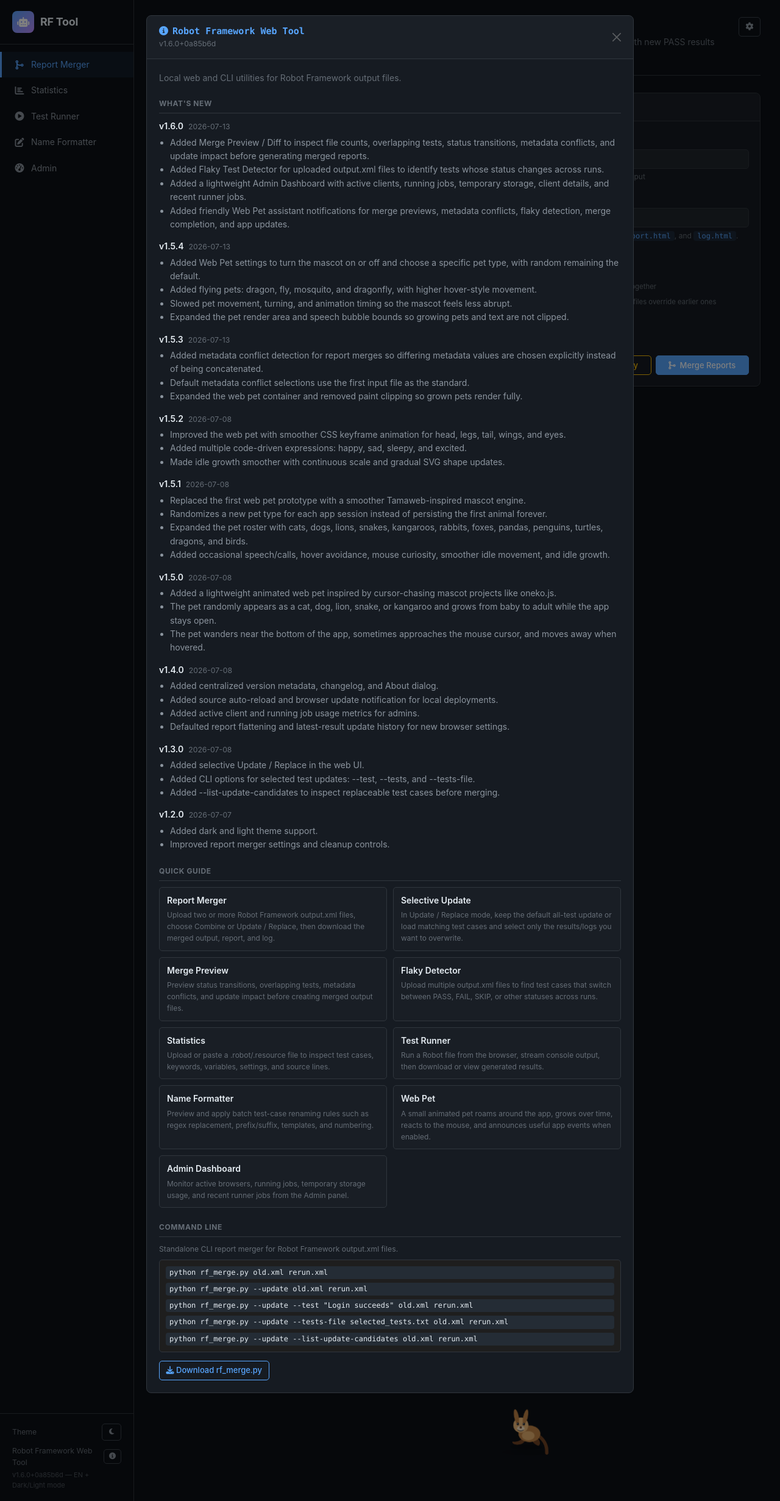
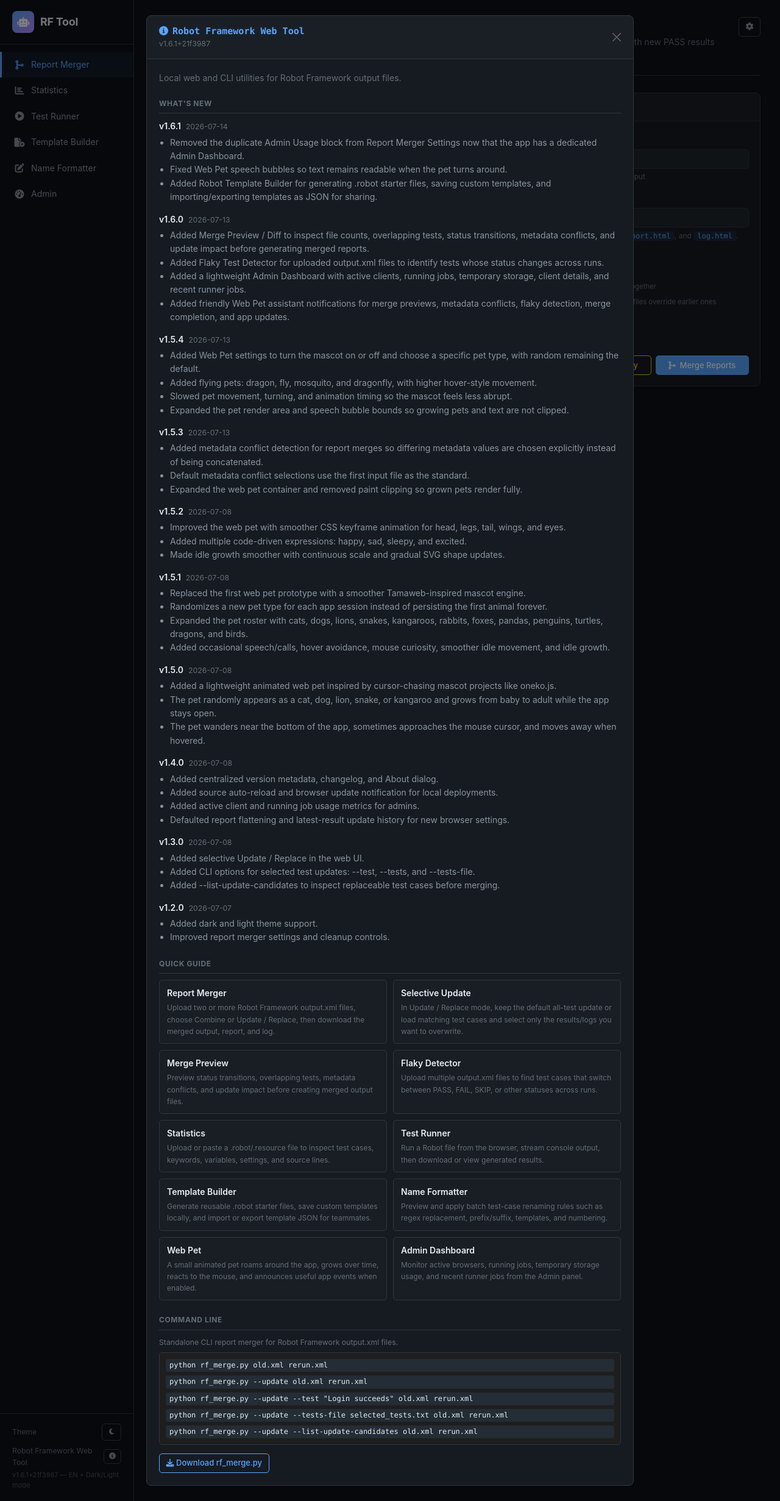
Before and after one commit to dthieu125/robotframework_file_tool, a Flask app: page / in a window 1280 px wide, after a click on "About this app". Shown: the whole page at 61% size. Run offline with Flask 3, Linux system fonts and the light colour scheme; some libraries are stand-ins or nearby versions.

Commit message:
Add robot template builder

```diff
--- a/rf_merge.py
+++ b/rf_merge.py
@@ -76,7 +76,7 @@ import xml.etree.ElementTree as _ET
 from pathlib import Path
 
 
-FALLBACK_CLI_VERSION = '1.6.0'
+FALLBACK_CLI_VERSION = '1.6.1'
 
 
 def _cli_version() -> str:
--- a/static/css/style.css
+++ b/static/css/style.css
@@ -1034,6 +1019,7 @@ body {
   --pet-scale: 0.82;
   --pet-frame: 0;
   --pet-speed: 0;
+  --pet-facing: 1;
   position: fixed;
   left: -110px;
   top: -136px;
--- a/static/js/main.js
+++ b/static/js/main.js
@@ -1,6 +1,6 @@
 /**
  * Robot Framework Web Tool – main.js
- * Single-page application logic for all 4 features.
+ * Single-page application logic for the web tool features.
  */
 
 'use strict';
@@ -204,15 +204,6 @@ document.querySelectorAll('[data-bs-toggle="tooltip"]').forEach(el => {
   }
 
   function renderUsage(data) {
-    const activeEl = document.getElementById('admin-active-clients');
-    const jobsEl = document.getElementById('admin-running-jobs');
-    const noteEl = document.getElementById('admin-usage-note');
-    if (activeEl) activeEl.textContent = data.active_clients ?? 0;
-    if (jobsEl) jobsEl.textContent = data.running_jobs ?? 0;
-    if (noteEl) {
-      noteEl.textContent = `Clients are counted from browser heartbeats within ${data.ttl_seconds || 45}s.`;
-    }
-
     const pageActiveEl = document.getElementById('admin-page-active-clients');
     const pageJobsEl = document.getElementById('admin-page-running-jobs');
     const pageStorageEl = document.getElementById('admin-page-storage-total');
@@ -1714,7 +1705,244 @@ document.querySelectorAll('[data-bs-toggle="tooltip"]').forEach(el => {
 })();
 
 /* ===================================================================
-   4. NAME FORMATTER
+   4. ROBOT TEMPLATE BUILDER
+=================================================================== */
+
+(function () {
+  const root = document.getElementById('panel-template-builder');
+  if (!root) return;
+
+  const STORAGE_KEY = 'rf-robot-file-templates';
+  const builtInTemplates = [
+    {
+      id: 'builtin-web-smoke',
+      name: 'Web smoke test',
+      suiteName: 'Web Smoke Suite',
+      libraries: 'SeleniumLibrary',
+      resources: 'resources/common.resource',
+      variables: 'BASE_URL=https://example.com\nBROWSER=chrome',
+      suiteSetup: 'Open Browser    ${BASE_URL}    ${BROWSER}',
+      suiteTeardown: 'Close All Browsers',
+      tags: 'smoke web',
+      testCases: 'Login Should Succeed\nSearch Should Return Results',
+      steps: 'Log    TODO: implement this test\nShould Be True    ${TRUE}',
+      builtIn: true,
+    },
+    {
+      id: 'builtin-api-regression',
+      name: 'API regression test',
+      suiteName: 'API Regression Suite',
+      libraries: 'RequestsLibrary\nCollections',
+      resources: '',
+      variables: 'BASE_URL=https://api.example.com\nTOKEN=replace-me',
+      suiteSetup: 'Create Session    api    ${BASE_URL}',
+      suiteTeardown: '',
+      tags: 'api regression',
+      testCases: 'Health Check Should Pass\nCreate Resource Should Succeed',
+      steps: 'Log    TODO: call API and assert response\nShould Be True    ${TRUE}',
+      builtIn: true,
+    },
+  ];
+
+  const fields = {
+    name: document.getElementById('tpl-name'),
+    suiteName: document.getElementById('tpl-suite-name'),
+    libraries: document.getElementById('tpl-libraries'),
+    resources: document.getElementById('tpl-resources'),
+    variables: document.getElementById('tpl-variables'),
+    suiteSetup: document.getElementById('tpl-suite-setup'),
+    suiteTeardown: document.getElementById('tpl-suite-teardown'),
+    tags: document.getElementById('tpl-tags'),
+    testCases: document.getElementById('tpl-test-cases'),
+    steps: document.getElementById('tpl-steps'),
+  };
+  const librarySelect = document.getElementById('tpl-library-select');
+  const importInput = document.getElementById('tpl-import-input');
+  const previewEl = document.getElementById('tpl-preview');
+
+  function lines(value) {
+    return String(value || '').split(/\r?\n/).map(line => line.trim()).filter(Boolean);
+  }
+
+  function slug(value, fallback = 'robot_template') {
+    return String(value || fallback)
+      .toLowerCase()
+      .replace(/[^a-z0-9]+/g, '_')
+      .replace(/^_+|_+$/g, '') || fallback;
+  }
+
+  function readSavedTemplates() {
+    try {
+      const saved = JSON.parse(localStorage.getItem(STORAGE_KEY) || '[]');
+      return Array.isArray(saved) ? saved : [];
+    } catch {
+      return [];
+    }
+  }
+
+  function writeSavedTemplates(templates) {
+    localStorage.setItem(STORAGE_KEY, JSON.stringify(templates));
+  }
+
+  function allTemplates() {
+    return [...builtInTemplates, ...readSavedTemplates()];
+  }
+
+  function collectTemplate() {
+    return Object.fromEntries(Object.entries(fields).map(([key, el]) => [key, el.value.trim()]));
+  }
+
+  function applyTemplate(template) {
+    Object.entries(fields).forEach(([key, el]) => {
+      el.value = template[key] || '';
+    });
+    renderTemplate();
+  }
+
+  function renderTemplateOptions() {
+    const selected = librarySelect.value;
+    librarySelect.innerHTML = allTemplates().map(template => `
+      <option value="${escapeHtml(template.id)}">${template.builtIn ? 'Built-in: ' : ''}${escapeHtml(template.name)}</option>
+    `).join('');
+    if ([...librarySelect.options].some(option => option.value === selected)) {
+      librarySelect.value = selected;
+    }
+  }
+
+  function robotVariableLine(line) {
+    const idx = line.indexOf('=');
+    if (idx === -1) return line;
+    let name = line.slice(0, idx).trim();
+    if (name.startsWith('${') && name.endsWith('}')) {
+      name = name.slice(2, -1);
+    } else if (name.startsWith('$')) {
+      name = name.slice(1);
+    }
+    const value = line.slice(idx + 1).trim();
+    return `\${${name}}    ${value}`;
+  }
+
+  function renderTemplate() {
+    const data = collectTemplate();
+    const output = [];
+    output.push('*** Settings ***');
+    if (data.suiteName) output.push(`Documentation    ${data.suiteName}`);
+    lines(data.libraries).forEach(item => output.push(`Library    ${item}`));
+    lines(data.resources).forEach(item => output.push(`Resource    ${item}`));
+    if (data.suiteSetup) output.push(`Suite Setup    ${data.suiteSetup}`);
+    if (data.suiteTeardown) output.push(`Suite Teardown    ${data.suiteTeardown}`);
+
+    const vars = lines(data.variables);
+    if (vars.length) {
+      output.push('', '*** Variables ***');
+      vars.forEach(item => output.push(robotVariableLine(item)));
+    }
+
+    const tests = lines(data.testCases);
+    const steps = lines(data.steps);
+    output.push('', '*** Test Cases ***');
+    (tests.length ? tests : ['Example Test Case']).forEach(testName => {
+      output.push(testName);
+      if (data.tags) output.push(`    [Tags]    ${data.tags.split(/\s+/).filter(Boolean).join('    ')}`);
+      if (steps.length) {
+        steps.forEach(step => output.push(`    ${step}`));
+      } else {
+        output.push('    Log    TODO: implement this test');
+      }
+      output.push('');
+    });
+
+    previewEl.textContent = output.join('\n').trimEnd() + '\n';
+    return previewEl.textContent;
+  }
+
+  function downloadText(filename, text, mime = 'text/plain') {
+    const blob = new Blob([text], { type: mime });
+    const url = URL.createObjectURL(blob);
+    const a = document.createElement('a');
+    a.href = url;
+    a.download = filename;
+    document.body.appendChild(a);
+    a.click();
+    document.body.removeChild(a);
+    URL.revokeObjectURL(url);
+  }
+
+  document.getElementById('tpl-load-btn').addEventListener('click', () => {
+    const template = allTemplates().find(item => item.id === librarySelect.value);
+    if (!template) return;
+    applyTemplate(template);
+    showToast(`Loaded template "${template.name}"`, 'success');
+  });
+
+  document.getElementById('tpl-save-btn').addEventListener('click', () => {
+    const data = collectTemplate();
+    if (!data.name) {
+      showToast('Please enter a template name before saving', 'warning');
+      return;
+    }
+    const saved = readSavedTemplates();
+    const id = `custom-${slug(data.name)}`;
+    const next = { ...data, id, builtIn: false };
+    const existingIndex = saved.findIndex(item => item.id === id);
+    if (existingIndex >= 0) saved[existingIndex] = next;
+    else saved.push(next);
+    writeSavedTemplates(saved);
+    renderTemplateOptions();
+    librarySelect.value = id;
+    showToast('Template saved in this browser', 'success');
+  });
+
+  document.getElementById('tpl-export-btn').addEventListener('click', () => {
+    const template = collectTemplate();
+    if (!template.name) template.name = 'Robot template';
+    downloadText(`${slug(template.name)}.rf-template.json`, JSON.stringify({
+      type: 'robotframework-file-template',
+      version: 1,
+      template,
+    }, null, 2), 'application/json');
+  });
+
+  document.getElementById('tpl-import-btn').addEventListener('click', () => importInput.click());
+  importInput.addEventListener('change', () => {
+    const file = importInput.files?.[0];
+    if (!file) return;
+    const reader = new FileReader();
+    reader.onload = () => {
+      try {
+        const payload = JSON.parse(reader.result || '{}');
+        const template = payload.template || payload;
+        if (!template || !template.name) throw new Error('Invalid template JSON');
+        applyTemplate(template);
+        showToast(`Imported template "${template.name}"`, 'success');
+      } catch (err) {
+        showToast(err.message || 'Failed to import template', 'error');
+      } finally {
+        importInput.value = '';
+      }
+    };
+    reader.readAsText(file);
+  });
+
+  document.getElementById('tpl-generate-btn').addEventListener('click', () => {
+    renderTemplate();
+    showToast('Robot template preview generated', 'success');
+  });
+  document.getElementById('tpl-copy-btn').addEventListener('click', () => {
+    copyToClipboard(renderTemplate(), 'Robot template');
+  });
+  document.getElementById('tpl-download-btn').addEventListener('click', () => {
+    const data = collectTemplate();
+    downloadText(`${slug(data.name || data.suiteName)}.robot`, renderTemplate());
+  });
+
+  Object.values(fields).forEach(el => el.addEventListener('input', renderTemplate));
+  renderTemplateOptions();
+  applyTemplate(builtInTemplates[0]);
+})();
+
+/* ===================================================================
+   5. NAME FORMATTER
 =================================================================== */
 
 (function () {
--- a/static/js/web-pet.js
+++ b/static/js/web-pet.js
@@ -408,6 +408,7 @@
     el.style.setProperty('--pet-growth', growthState.progress.toFixed(4));
     el.style.setProperty('--pet-frame', frame.toFixed(4));
     el.style.setProperty('--pet-speed', Math.min(1, speed / 7).toFixed(4));
+    el.style.setProperty('--pet-facing', String(facing));
     el.style.transform = `translate3d(${pos.x}px, ${pos.y - bob}px, 0) scaleX(${facing}) rotate(${tilt}deg)`;
     el.dataset.moving = moving ? 'true' : 'false';
   }
--- a/templates/index.html
+++ b/templates/index.html
@@ -34,6 +34,9 @@
     </a>
     <a class="nav-item" data-panel="runner" href="#">
       <i class="fa-solid fa-play-circle"></i><span>Test Runner</span>
+    </a>
+    <a class="nav-item" data-panel="template-builder" href="#">
+      <i class="fa-solid fa-file-circle-plus"></i><span>Template Builder</span>
     </a>
     <a class="nav-item" data-panel="formatter" href="#">
       <i class="fa-solid fa-pen-to-square"></i><span>Name Formatter</span>
@@ -550,6 +553,116 @@
 
 
   <!-- ─── PANEL: NAME FORMATTER ────────────────────────────────────── -->
+  <section id="panel-template-builder" class="panel">
+    <div class="panel-header">
+      <h2><i class="fa-solid fa-file-circle-plus me-2"></i>Robot Template Builder</h2>
+      <p class="text-muted">Generate reusable Robot Framework file templates, save your own presets, and share them with teammates.</p>
+    </div>
+
+    <div class="row g-4">
+      <div class="col-lg-5">
+        <div class="card mb-3">
+          <div class="card-header"><i class="fa-solid fa-layer-group me-2"></i>Template Library</div>
+          <div class="card-body">
+            <label class="form-label">Saved template</label>
+            <select class="form-select mb-3" id="tpl-library-select"></select>
+            <div class="d-flex flex-wrap gap-2">
+              <button class="btn btn-outline-primary" id="tpl-load-btn">
+                <i class="fa-solid fa-folder-open me-1"></i>Load
+              </button>
+              <button class="btn btn-outline-success" id="tpl-save-btn">
+                <i class="fa-solid fa-floppy-disk me-1"></i>Save
+              </button>
+              <button class="btn btn-outline-secondary" id="tpl-export-btn">
+                <i class="fa-solid fa-file-export me-1"></i>Export JSON
+              </button>
+              <button class="btn btn-outline-secondary" id="tpl-import-btn">
+                <i class="fa-solid fa-file-import me-1"></i>Import JSON
+              </button>
+              <input type="file" id="tpl-import-input" accept=".json" style="display:none" />
+            </div>
+          </div>
+        </div>
+
+        <div class="card">
+          <div class="card-header"><i class="fa-solid fa-pen-ruler me-2"></i>Template Details</div>
+          <div class="card-body">
+            <div class="mb-3">
+              <label class="form-label">Template name</label>
+              <input type="text" class="form-control" id="tpl-name" placeholder="Web smoke test template" />
+            </div>
+            <div class="mb-3">
+              <label class="form-label">Suite name</label>
+              <input type="text" class="form-control" id="tpl-suite-name" placeholder="Example Web Suite" />
+            </div>
+            <div class="row g-2">
+              <div class="col-md-6">
+                <label class="form-label">Libraries <span class="text-muted small">(one per line)</span></label>
+                <textarea class="form-control font-mono" id="tpl-libraries" rows="4" placeholder="SeleniumLibrary&#10;Collections"></textarea>
+              </div>
+              <div class="col-md-6">
+                <label class="form-label">Resources <span class="text-muted small">(one per line)</span></label>
+                <textarea class="form-control font-mono" id="tpl-resources" rows="4" placeholder="resources/common.resource"></textarea>
+              </div>
+            </div>
+            <div class="mt-3">
+              <label class="form-label">Variables <span class="text-muted small">(NAME=value, one per line)</span></label>
+              <textarea class="form-control font-mono" id="tpl-variables" rows="4" placeholder="BASE_URL=https://example.com&#10;BROWSER=chrome"></textarea>
+            </div>
+          </div>
+        </div>
+      </div>
+
+      <div class="col-lg-7">
+        <div class="card">
+          <div class="card-header"><i class="fa-solid fa-list-check me-2"></i>Test Structure</div>
+          <div class="card-body">
+            <div class="row g-2">
+              <div class="col-md-6">
+                <label class="form-label">Suite setup</label>
+                <input type="text" class="form-control font-mono" id="tpl-suite-setup" placeholder="Open Browser To Base URL" />
+              </div>
+              <div class="col-md-6">
+                <label class="form-label">Suite teardown</label>
+                <input type="text" class="form-control font-mono" id="tpl-suite-teardown" placeholder="Close All Browsers" />
+              </div>
+            </div>
+            <div class="mt-3">
+              <label class="form-label">Default tags <span class="text-muted small">(space separated)</span></label>
+              <input type="text" class="form-control font-mono" id="tpl-tags" placeholder="smoke regression" />
+            </div>
+            <div class="mt-3">
+              <label class="form-label">Test cases <span class="text-muted small">(one name per line)</span></label>
+              <textarea class="form-control font-mono" id="tpl-test-cases" rows="5" placeholder="Login Should Succeed&#10;Search Should Return Results"></textarea>
+            </div>
+            <div class="mt-3">
+              <label class="form-label">Default steps <span class="text-muted small">(Robot syntax, reused in each test)</span></label>
+              <textarea class="form-control font-mono" id="tpl-steps" rows="7" placeholder="Log    TODO: implement this test&#10;Should Be True    ${TRUE}"></textarea>
+            </div>
+            <div class="d-flex flex-wrap gap-2 mt-3">
+              <button class="btn btn-primary" id="tpl-generate-btn">
+                <i class="fa-solid fa-wand-magic-sparkles me-2"></i>Generate Preview
+              </button>
+              <button class="btn btn-outline-secondary" id="tpl-copy-btn">
+                <i class="fa-solid fa-copy me-1"></i>Copy
+              </button>
+              <button class="btn btn-success" id="tpl-download-btn">
+                <i class="fa-solid fa-download me-1"></i>Download .robot
+              </button>
+            </div>
+          </div>
+        </div>
+
+        <div class="card mt-3">
+          <div class="card-header"><i class="fa-solid fa-code me-2"></i>Generated Robot File</div>
+          <div class="card-body p-0">
+            <pre class="template-preview mb-0" id="tpl-preview"></pre>
+          </div>
+        </div>
+      </div>
+    </div>
+  </section>
+
   <section id="panel-formatter" class="panel">
     <div class="panel-header">
       <h2><i class="fa-solid fa-pen-to-square me-2"></i>Name Formatter</h2>
@@ -898,21 +1011,6 @@
           <div class="form-text">Pet preferences are saved in this browser only.</div>
         </div>
 
-        <div class="settings-group">
-          <div class="settings-group-title">Admin Usage</div>
-          <div class="admin-usage-grid">
-            <div class="admin-usage-metric">
-              <span class="admin-usage-value" id="admin-active-clients">0</span>
-              <span class="admin-usage-label">active clients</span>
-            </div>
-            <div class="admin-usage-metric">
-              <span class="admin-usage-value" id="admin-running-jobs">0</span>
-              <span class="admin-usage-label">running jobs</span>
-            </div>
-          </div>
-          <div class="form-text mt-2" id="admin-usage-note">Clients are counted from browser heartbeats.</div>
-        </div>
-
         <div class="settings-group mb-0">
           <div class="settings-group-title">File Cleanup</div>
           <label class="form-label" for="cleanup-age-hours">Auto-delete uploaded and downloaded files older than</label>
```
Also changed, not shown: other parts of static/css/style.css (+16 -30 lines), version.json (+14 -1 lines), README.md.
